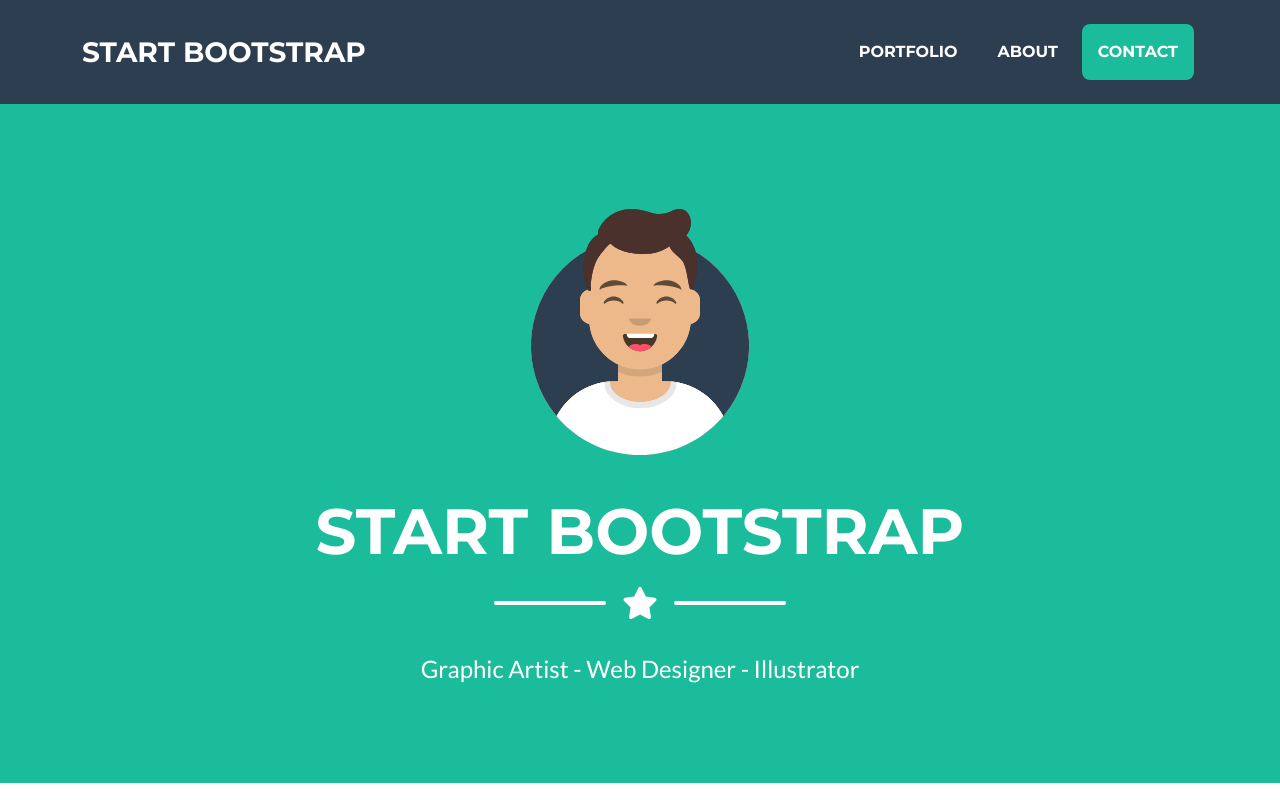
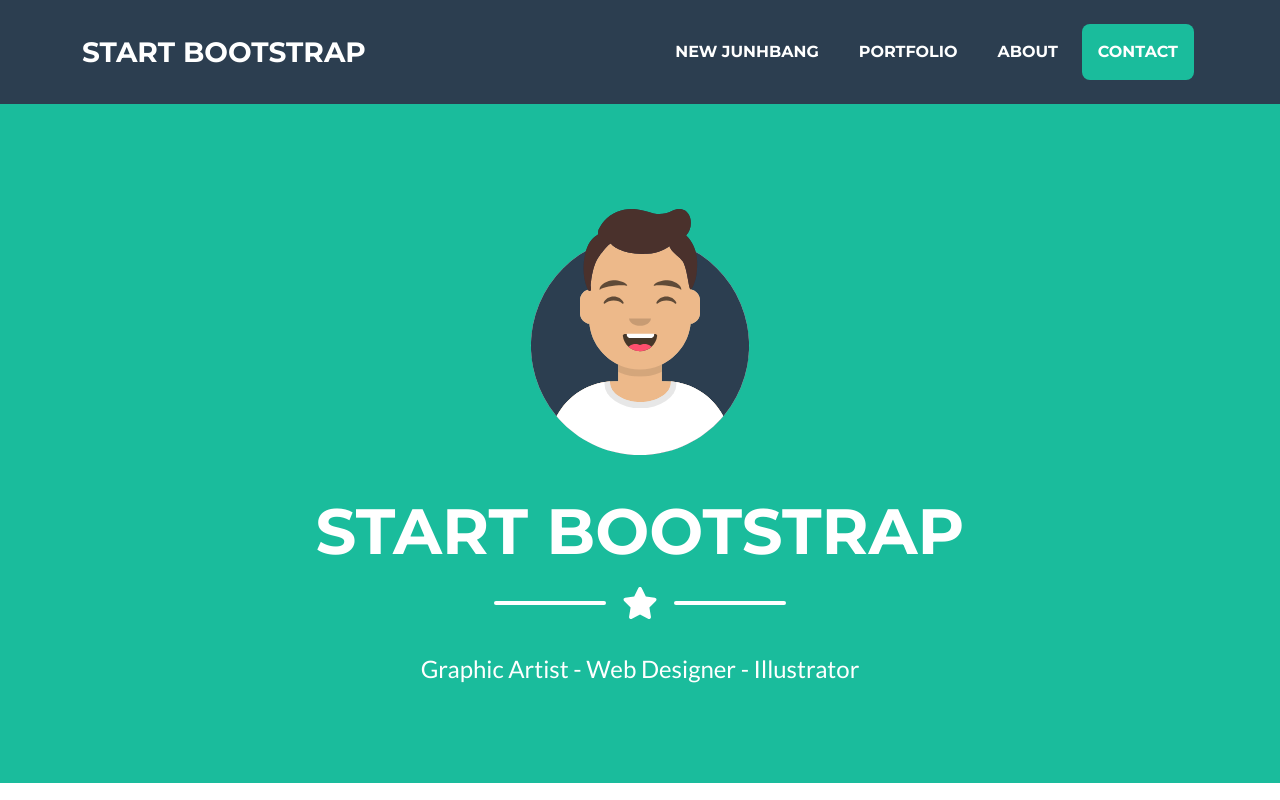
Before and after one commit to bam111/homepage_test, a plain HTML site: page index.html in a window 1280 px wide. Shown: the top 800 px of the page. Drawn offline with nearby package versions, Linux system fonts and the light colour scheme.

Commit message:
with junhbang
pup pup

```diff
--- a/index.html
+++ b/index.html
@@ -5,7 +5,7 @@
         <meta name="viewport" content="width=device-width, initial-scale=1, shrink-to-fit=no" />
         <meta name="description" content="" />
         <meta name="author" content="" />
-        <title>Freelancer - Start Bootstrap Theme</title>
+        <title>chanhyeok</title>
         <!-- Favicon-->
         <link rel="icon" type="image/x-icon" href="assets/favicon.ico" />
         <!-- Font Awesome icons (free version)-->
@@ -27,6 +27,7 @@
                 </button>
                 <div class="collapse navbar-collapse" id="navbarResponsive">
                     <ul class="navbar-nav ms-auto">
+                        <li class="nav-item mx-0 mx-lg-1"><a class="nav-link py-3 px-0 px-lg-3 rounded" href="#portfolio">New junhbang</a></li>
                         <li class="nav-item mx-0 mx-lg-1"><a class="nav-link py-3 px-0 px-lg-3 rounded" href="#portfolio">Portfolio</a></li>
                         <li class="nav-item mx-0 mx-lg-1"><a class="nav-link py-3 px-0 px-lg-3 rounded" href="#about">About</a></li>
                         <li class="nav-item mx-0 mx-lg-1"><a class="nav-link py-3 px-0 px-lg-3 rounded" href="#contact">Contact</a></li>
```
